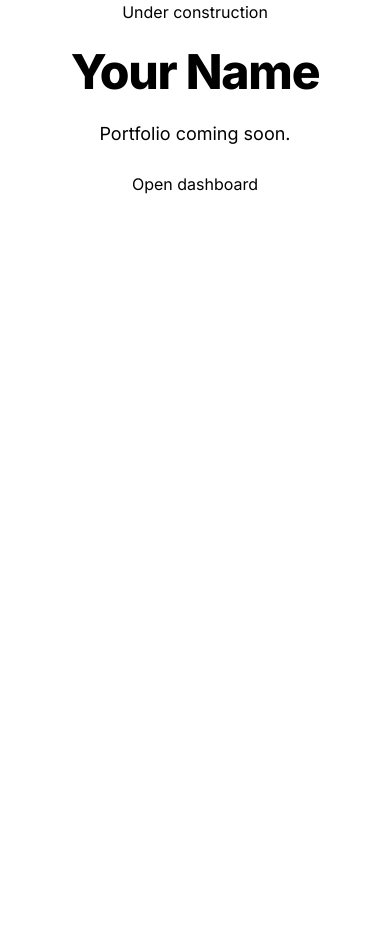
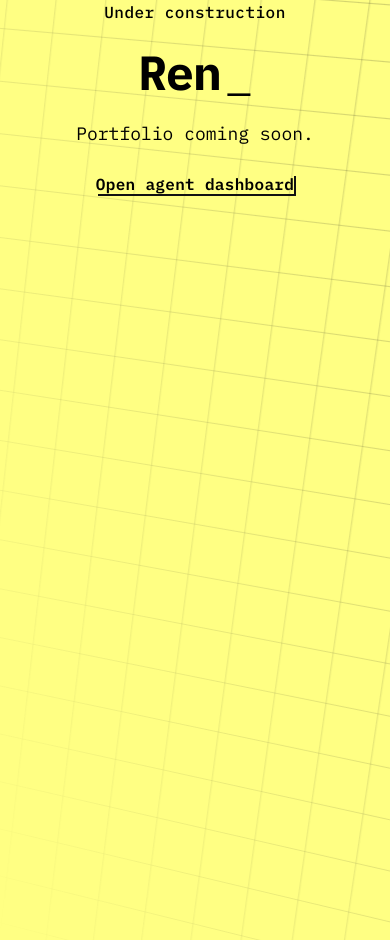
Before and after one commit to renishly/homepage, a FastAPI app: page / in a window 390 px wide. Run offline with FastAPI, Linux system fonts and the light colour scheme; some libraries are stand-ins or nearby versions.

Commit message:
New look: yellow "codepaper" design with animations
All pages: black IBM Plex Mono on #ffff83 paper, see-through deep-yellow
cards with thin black borders and hard shadows, vibrant yellow (#ffe600)
hovers, and a gently tilted background grid that drifts and rushes in on
every page load. Adds page transitions, a typed home title, pressing
buttons, snapping pop-ups, sliding toasts and a pulsing "online" light,
all off for reduced motion. Layout and behaviour are unchanged; the look
lives in static/theme.css. The home page now reads "Ren" with an
"Open agent dashboard" button.

Co-Authored-By: Claude Opus 5.5 <noreply@anthropic.com>

```diff
--- /dev/null
+++ b/static/theme.css
@@ -0,0 +1,436 @@
+/* =============================================================================
+   The site's look: "codepaper"
+   Black monospace text on #ffff83 yellow paper, white cards with thin black
+   borders and hard square shadows, vibrant yellow (#ffe600) for hovers.
+   Inspired by code editors and wireframe drawings.
+
+   This file only changes how things look and move: colours, borders, fonts and
+   animations. The layout and behaviour come from the templates and stay as they are.
+   It's plain CSS, loaded after daisyUI (see templates/base.html).
+   ============================================================================= */
+
+/* --- Colours ----------------------------------------------------------------
+   daisyUI components read these variables, so changing them here recolours
+   every button, badge, card and alert. data-theme="codepaper" in base.html
+   switches this theme on. */
+[data-theme="codepaper"] {
+  color-scheme: light;
+
+  --ink: #111111;          /* text, borders, shadows */
+  --paper: #ffff83;        /* the main colour: the page itself */
+  --vivid: #ffe600;        /* vibrant yellow: hovers and highlights */
+  --sun: #ffc400;          /* a deeper yellow, for accents */
+
+  --color-base-100: #fff466;           /* cards and pop-ups: a slightly deeper yellow */
+  --color-base-200: var(--paper);      /* the page background */
+  --color-base-300: #e6d84a;           /* dividers and quiet fills */
+  --color-base-content: var(--ink);
+
+  --color-primary: var(--ink);         /* main buttons: black with yellow text */
+  --color-primary-content: var(--paper);
+  --color-secondary: var(--vivid);
+  --color-secondary-content: var(--ink);
+  --color-accent: var(--sun);
+  --color-accent-content: var(--ink);
+  --color-neutral: var(--ink);
+  --color-neutral-content: var(--paper);
+
+  --color-info: #2f5bff;
+  --color-info-content: #ffffff;
+  --color-success: #00a862;
+  --color-success-content: #ffffff;
+  --color-warning: #ff9500;
+  --color-warning-content: var(--ink);
+  --color-error: #e4223c;
+  --color-error-content: #ffffff;
+
+  /* Square corners, crisp 1px lines, no soft depth: the wireframe look. */
+  --radius-selector: 0;
+  --radius-field: 0;
+  --radius-box: 0;
+  --border: 1px;
+  --depth: 0;
+  --noise: 0;
+}
+
+/* --- Paper and type ---------------------------------------------------------- */
+
+/* The yellow paper is painted on the page's root (<html>), and the body itself
+   is see-through, so the moving grid (body::before, below) can sit between
+   the paper and the content. (daisyUI would otherwise paint the root in the
+   card colour, and the body's own background would cover the grid.) */
+html {
+  background-color: var(--paper);
+}
+body {
+  background-color: transparent;
+}
+
+/* The background grid: a sheet of graph paper with its squares turned 8
+   degrees clockwise, tilted so the side towards a bearing of about 70 degrees
+   (east-north-east) is nearest to you, and the opposite side fades away into
+   the distance. It drifts slowly along that bearing; on every page load it
+   first rushes for about a second, which emphasises each page change, then
+   settles into the slow drift. It sits behind everything (z-index -1) and
+   ignores clicks.
+   Reading the transform from right to left:
+     rotateZ(8deg)   turns the squares 8 degrees clockwise;
+     rotate3d(0.342, 0.940, 0, -15deg)
+                     tilts the sheet by 15 degrees around the line at right
+                     angles to the 70-degree bearing (cos 70, sin 70), bringing
+                     its 70-degree side towards you. A small tilt keeps the grid
+                     close and nearly flat;
+     perspective(1300px)  a far-away viewpoint, so squares don't look stretched.
+   The movement (grid-drift, grid-rush below) and the fade (mask-image) are
+   measured on the sheet, so they're set 8 degrees less (242 instead of 250)
+   to still point along the 70-degree bearing on screen. */
+body::before {
+  content: "";
+  position: fixed;
+  z-index: -1;
+  top: -60vh;
+  left: -60vw;
+  width: 220vw;
+  height: 220vh;
+  pointer-events: none;
+  background-image:
+    linear-gradient(to right, rgb(17 17 17 / 0.2) 1.5px, transparent 1.5px),
+    linear-gradient(to bottom, rgb(17 17 17 / 0.2) 1.5px, transparent 1.5px);
+  background-size: 52px 52px;
+  transform-origin: 50% 50%;
+  transform: perspective(1300px) rotate3d(0.342, 0.940, 0, -15deg) rotateZ(8deg);
+  /* Fade the grid out towards the far side (a bearing of 250 degrees on
+     screen, opposite the near side; 242 on the turned sheet), so it reads as
+     depth. CSS gradient angles work like bearings: 0deg is up, 90deg is right. */
+  mask-image: linear-gradient(242deg, black 30%, transparent 75%);
+  -webkit-mask-image: linear-gradient(242deg, black 30%, transparent 75%);
+  animation:
+    grid-rush 1.15s cubic-bezier(0.12, 0.85, 0.25, 1),
+    grid-drift 54s linear 1.15s infinite;
+}
+
+::selection {
+  background: var(--ink);
+  color: var(--paper);
+}
+
+/* Section headings ("Controls", "Outputs"...) read like code comments. */
+h2.card-title,
+.modal-box h3 {
+  text-transform: uppercase;
+  letter-spacing: 0.08em;
+  font-size: 0.95rem;
+}
+h2.card-title::before {
+  content: "// ";
+  opacity: 0.45;
+}
+
+/* A blinking cursor after each page's main heading. */
+main h1::after,
+.hero h1::after {
+  content: "_";
+  margin-left: 0.08em;
+  animation: cursor-blink 1.05s steps(1) infinite;
+}
+
+/* Inline code: black chips with yellow text, like a terminal. */
+code {
+  background: var(--ink);
+  color: var(--paper);
+  padding: 0.05em 0.35em;
+}
+pre code,
+code.block {
+  background: transparent;
+  color: inherit;
+  padding: 0;
+}
+
+/* Badges: small, tight and technical. */
+.badge {
+  font-weight: 500;
+  letter-spacing: 0.03em;
+  border-color: var(--ink);
+}
+
+/* Links: black text with a yellow highlighter underline (yellow text is unreadable here). */
+.link {
+  text-decoration: none;
+  background: linear-gradient(transparent 62%, var(--vivid) 62%);
+  transition: background-size 0.2s ease, color 0.2s ease;
+}
+.link:hover {
+  background: var(--vivid);
+}
+
+/* --- Cards, pop-ups and the sidebar: thin black lines, hard square shadows --- */
+
+/* Cards, pop-ups and the Filter panel are slightly see-through, so the moving
+   grid shows faintly behind them. (Only the background is see-through: text
+   and borders stay solid.) */
+.card:not(.border-dashed),
+.modal-box,
+.shadow-2xl.rounded-box {
+  background-color: rgb(255 244 102 / 0.55);
+  backdrop-filter: blur(2px);
+  -webkit-backdrop-filter: blur(2px);
+}
+/* The folders sidebar is the same yellow as the page, and see-through too. */
+.drawer-side aside {
+  background-color: rgb(255 255 131 / 0.45);
+  backdrop-filter: blur(2px);
+  -webkit-backdrop-filter: blur(2px);
+}
+
+.card,
+.modal-box,
+.drawer-side aside,
+.toast .alert {
+  border: 1.5px solid var(--ink);
+  box-shadow: 4px 4px 0 var(--ink);
+}
+.drawer-side aside {
+  box-shadow: none;
+  border-width: 0 1.5px 0 0;
+}
+/* The "Add Agent" card keeps its dashed outline. */
+.card.border-dashed {
+  border-style: dashed;
+  box-shadow: none;
+  background: rgb(255 255 255 / 0.35);
+}
+
+/* Cards you can click lift towards you. */
+.card {
+  transition: transform 0.16s ease, box-shadow 0.16s ease, background-color 0.16s ease;
+}
+.card.cursor-pointer:hover {
+  transform: translate(-2px, -2px);
+  box-shadow: 7px 7px 0 var(--ink);
+}
+.card.cursor-pointer:active {
+  transform: translate(2px, 2px);
+  box-shadow: 1px 1px 0 var(--ink);
+}
+.card.border-dashed:hover {
+  background: var(--vivid);
+  border-color: var(--ink);
+  color: var(--ink);
+}
+
+/* --- Buttons, fields and the menu ------------------------------------------- */
+
+.btn {
+  border-color: var(--ink);
+  font-weight: 600;
+  letter-spacing: 0.02em;
+  transition: transform 0.09s ease, box-shadow 0.09s ease, background-color 0.15s ease, color 0.15s ease;
+}
+/* Solid buttons get a small hard shadow and "press in" when clicked. */
+.btn:not(.btn-ghost):not(.btn-link):not(.join-item):not(.btn-circle):not(:disabled) {
+  box-shadow: 2px 2px 0 var(--ink);
+}
+.btn:not(:disabled):active {
+  transform: translate(2px, 2px) scale(0.98);
+  box-shadow: 0 0 0 var(--ink) !important;
+}
+/* Main (black) buttons turn vibrant yellow on hover. */
+.btn-primary:not(:disabled):hover,
+.btn-neutral:not(:disabled):hover {
+  background: var(--vivid);
+  color: var(--ink);
+}
+.btn-ghost:not(:disabled):hover {
+  background: var(--vivid);
+}
+/* Start is vibrant yellow and Pause is white (instead of green and orange), to
+   stay in the yellow-and-white palette; red is kept for Delete. */
+.btn-success {
+  --btn-color: var(--vivid);
+  --btn-fg: var(--ink);
+  background: var(--vivid);
+  color: var(--ink);
+}
+.btn-warning {
+  --btn-color: #ffffff;
+  --btn-fg: var(--ink);
+  background: #ffffff;
+  color: var(--ink);
+}
+.btn-success:not(:disabled):hover {
+  background: var(--sun);
+}
+.btn-warning:not(:disabled):hover {
+  background: var(--paper);
+}
+
+.input,
+.textarea,
+.select {
+  border: 1.5px solid var(--ink);
+  background: #ffffff;
+}
+.input:focus,
+.input:focus-within,
+.textarea:focus,
+.select:focus {
+  outline: 3px solid var(--vivid);
+  outline-offset: 1px;
+  border-color: var(--ink);
+}
+
+.menu li > a:hover {
+  background: var(--paper);
+}
+.menu li > a.menu-active,
+.menu li > a.menu-active:hover {
+  background: var(--ink);
+  color: var(--paper);
+}
+
+/* --- Animations ---------------------------------------------------------------
+   Everything below moves; it's all switched off for people who've asked their
+   device to reduce motion (see the end of this file). */
+
+/* Moving between pages: the old page lifts away, the new one wipes in from the
+   top like a terminal printing it. Uses the browser's View Transitions; browsers
+   without them simply switch pages as before. */
+@view-transition {
+  navigation: auto;
+}
+::view-transition-old(root) {
+  animation: page-out 0.22s ease-in both;
+}
+::view-transition-new(root) {
+  animation: page-in 0.42s cubic-bezier(0.2, 0.8, 0.2, 1) both;
+}
+
+/* Each page's sections arrive one after another when it loads.
+   "backwards" applies the starting state only *before* the animation; once it
+   has finished, nothing is left on the element. That matters: a leftover
+   transform would trap pop-up windows inside that section. */
+main > * {
+  animation: rise-in 0.5s cubic-bezier(0.2, 0.8, 0.2, 1) backwards;
+}
+main > *:nth-child(2) { animation-delay: 0.06s; }
+main > *:nth-child(3) { animation-delay: 0.12s; }
+main > *:nth-child(4) { animation-delay: 0.18s; }
+main > *:nth-child(5) { animation-delay: 0.24s; }
+
+/* The home page's name types itself out, then the rest fades in. */
+.hero h1 {
+  animation: type-in 0.9s steps(14, end) both;
+}
+.hero p,
+.hero .btn,
+.hero .badge {
+  animation: rise-in 0.5s 0.75s cubic-bezier(0.2, 0.8, 0.2, 1) backwards;
+}
+
+/* Pop-up windows snap open. */
+.modal.modal-open .modal-box {
+  animation: pop-in 0.26s cubic-bezier(0.2, 0.9, 0.3, 1.25) both;
+}
+.modal.modal-open {
+  backdrop-filter: blur(2px);
+}
+
+/* Toast messages slide in from the right, then fade out before they disappear (after 3 s). */
+.toast .alert {
+  animation:
+    toast-in 0.32s cubic-bezier(0.2, 0.9, 0.3, 1.25) both,
+    toast-out 0.3s ease-in 2.7s forwards;
+}
+
+/* Toast colours follow the palette: success is vibrant yellow, warnings white. */
+.toast .alert-success {
+  background: var(--vivid);
+  color: var(--ink);
+}
+.toast .alert-warning {
+  background: #ffffff;
+  color: var(--ink);
+}
+
+/* "online" badges carry a small pulsing light. */
+.live-dot::before {
+  content: "";
+  display: inline-block;
+  width: 0.5em;
+  height: 0.5em;
+  margin-right: 0.35em;
+  background: currentColor;
+  animation: live-pulse 1.6s ease-in-out infinite;
+}
+
+/* The Outputs Filter panel and other dropdowns get a hard shadow too. */
+.shadow-2xl.rounded-box {
+  border: 1.5px solid var(--ink) !important;
+  box-shadow: 5px 5px 0 var(--ink) !important;
+}
+
+/* The grid moves along the 70-degree bearing on screen, from the near side
+   towards the far side. On the sheet (turned 8 degrees) that's 15 squares
+   across for every 8 down (52px squares; tan 62 is about 15/8), and whole
+   squares make the pattern repeat seamlessly. 54s keeps the same gentle speed. */
+@keyframes grid-drift {
+  from { background-position: 0 0; }
+  to { background-position: -780px 416px; }
+}
+@keyframes grid-rush {
+  from { background-position: 2340px -1248px; }  /* about 51 squares in about a second */
+  to { background-position: 0 0; }
+}
+@keyframes cursor-blink {
+  50% { opacity: 0; }
+}
+@keyframes page-out {
+  to { opacity: 0; transform: translateY(-10px); filter: blur(2px); }
+}
+@keyframes page-in {
+  from { opacity: 0; clip-path: inset(0 0 100% 0); }
+  to { opacity: 1; clip-path: inset(0 0 0 0); }
+}
+@keyframes rise-in {
+  from { opacity: 0; transform: translateY(14px); }
+  to { opacity: 1; transform: none; }
+}
+@keyframes type-in {
+  from { clip-path: inset(0 100% 0 0); }
+  to { clip-path: inset(0 0 0 0); }
+}
+@keyframes pop-in {
+  from { opacity: 0; transform: translate(6px, 10px) scale(0.96); box-shadow: 0 0 0 var(--ink); }
+  to { opacity: 1; transform: none; box-shadow: 4px 4px 0 var(--ink); }
+}
+@keyframes toast-in {
+  from { opacity: 0; transform: translateX(110%); }
+  to { opacity: 1; transform: none; }
+}
+@keyframes toast-out {
+  to { opacity: 0; transform: translateX(30%); }
+}
+@keyframes live-pulse {
+  0%, 100% { opacity: 1; transform: scale(1); }
+  50% { opacity: 0.35; transform: scale(0.7); }
+}
+
+/* --- Reduced motion ------------------------------------------------------------ */
+@media (prefers-reduced-motion: reduce) {
+  *,
+  *::before,
+  *::after {
+    animation-duration: 0.01ms !important;
+    animation-delay: 0s !important;
+    animation-iteration-count: 1 !important;
+    transition-duration: 0.01ms !important;
+  }
+  ::view-transition-old(root),
+  ::view-transition-new(root) {
+    animation: none !important;
+  }
+  body::before {
+    animation: none !important;  /* the grid stays tilted, but still */
+  }
+}
--- a/templates/base.html
+++ b/templates/base.html
@@ -1,14 +1,15 @@
 <!doctype html>
-<html lang="en" data-theme="dark">
+<html lang="en" data-theme="codepaper">
 <head>
   <meta charset="utf-8">
   <meta name="viewport" content="width=device-width, initial-scale=1">
   <title>{% block title %}Homepage{% endblock %}</title>
+  <meta name="theme-color" content="#ffff83">
 
-  <!-- Inter font from Google Fonts -->
+  <!-- IBM Plex Mono from Google Fonts: the "code" look, used for everything -->
   <link rel="preconnect" href="https://fonts.googleapis.com">
   <link rel="preconnect" href="https://fonts.gstatic.com" crossorigin>
-  <link href="https://fonts.googleapis.com/css2?family=Inter:wght@400;500;600;700;800&display=swap" rel="stylesheet">
+  <link href="https://fonts.googleapis.com/css2?family=IBM+Plex+Mono:wght@400;500;600;700&display=swap" rel="stylesheet">
 
   <!-- daisyUI v5 (ready-made components like cards, buttons and alerts) -->
   <link href="https://cdn.jsdelivr.net/npm/daisyui@5" rel="stylesheet" type="text/css">
@@ -18,10 +19,14 @@
   <script src="https://cdn.jsdelivr.net/npm/@tailwindcss/browser@4"></script>
   <style type="text/tailwindcss">
     @theme {
-      /* Use Inter everywhere, falling back to the system font while it loads. */
-      --font-sans: "Inter", ui-sans-serif, system-ui, -apple-system, "Segoe UI", sans-serif;
+      /* Use IBM Plex Mono everywhere, falling back to the system's monospace font while it loads. */
+      --font-sans: "IBM Plex Mono", ui-monospace, SFMono-Regular, Menlo, monospace;
+      --font-mono: "IBM Plex Mono", ui-monospace, SFMono-Regular, Menlo, monospace;
     }
   </style>
+  <!-- The site's look: the "codepaper" colour theme, borders, shadows and animations.
+       Loaded after daisyUI so it can adjust daisyUI's components. -->
+  <link href="/static/theme.css" rel="stylesheet" type="text/css">
   <!-- Hides elements marked x-cloak until Alpine.js has loaded (no flash of hidden forms). -->
   <style>[x-cloak] { display: none !important; }</style>
 
--- a/templates/home.html
+++ b/templates/home.html
@@ -1,15 +1,15 @@
 {% extends "base.html" %}
 
-{% block title %}Your Name{% endblock %}
+{% block title %}Ren{% endblock %}
 
 {% block content %}
 <div class="hero min-h-screen">
   <div class="hero-content text-center px-6">
     <div class="max-w-xl">
       <div class="badge badge-primary badge-soft mb-6">Under construction</div>
-      <h1 class="text-5xl sm:text-6xl font-extrabold tracking-tight">Your Name</h1>
+      <h1 class="text-5xl sm:text-6xl font-extrabold tracking-tight">Ren</h1>
       <p class="py-6 text-lg text-base-content/70">Portfolio coming soon.</p>
-      <a href="/dashboard" class="btn btn-primary btn-wide">Open dashboard</a>
+      <a href="/dashboard" class="btn btn-primary btn-wide">Open agent dashboard</a>
     </div>
   </div>
 </div>
--- a/templates/partials/agent_grid.html
+++ b/templates/partials/agent_grid.html
@@ -22,7 +22,7 @@
         <span class="badge badge-warning badge-sm shrink-0" title="Paused from the dashboard">paused</span>
         {% endif %}
         {% if cell.online %}
-        <span class="badge badge-success badge-soft badge-sm shrink-0" title="Checked in on schedule ({{ agent | check_in_text }})">online</span>
+        <span class="live-dot badge badge-success badge-soft badge-sm shrink-0" title="Checked in on schedule ({{ agent | check_in_text }})">online</span>
         {% elif agent.last_seen %}
         <span class="badge badge-ghost badge-sm shrink-0" title="No check-in for longer than expected ({{ agent | check_in_text }})">offline</span>
         {% else %}
--- a/templates/partials/agent_header.html
+++ b/templates/partials/agent_header.html
@@ -36,7 +36,7 @@
     </button>
 
     {% if online %}
-    <span class="badge badge-success badge-soft" title="Checked in on schedule ({{ agent | check_in_text }})">online</span>
+    <span class="live-dot badge badge-success badge-soft" title="Checked in on schedule ({{ agent | check_in_text }})">online</span>
     {% elif agent.last_seen %}
     <span class="badge badge-ghost" title="No check-in for longer than expected ({{ agent | check_in_text }})">offline</span>
     {% else %}
```
Also changed, not shown: tests/TEST_REPORT.md (+13 -0 lines), README.md.
